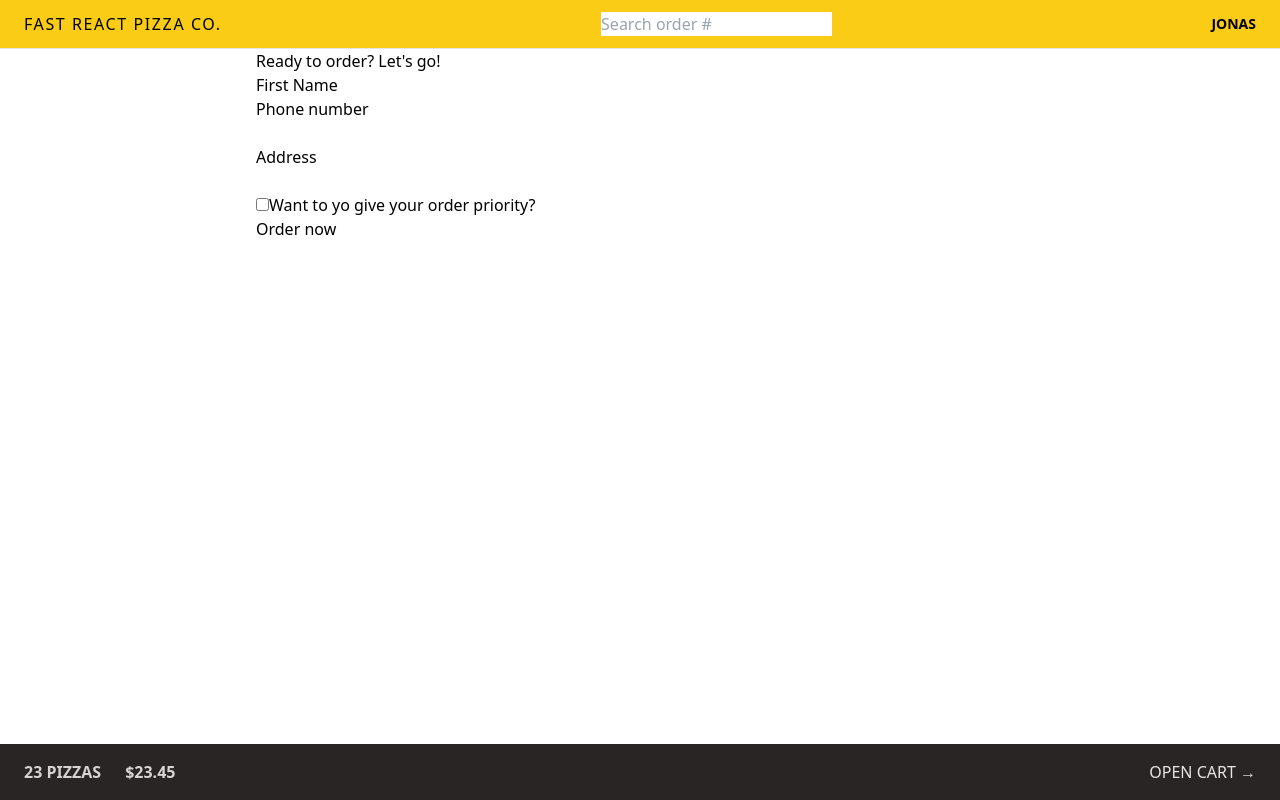
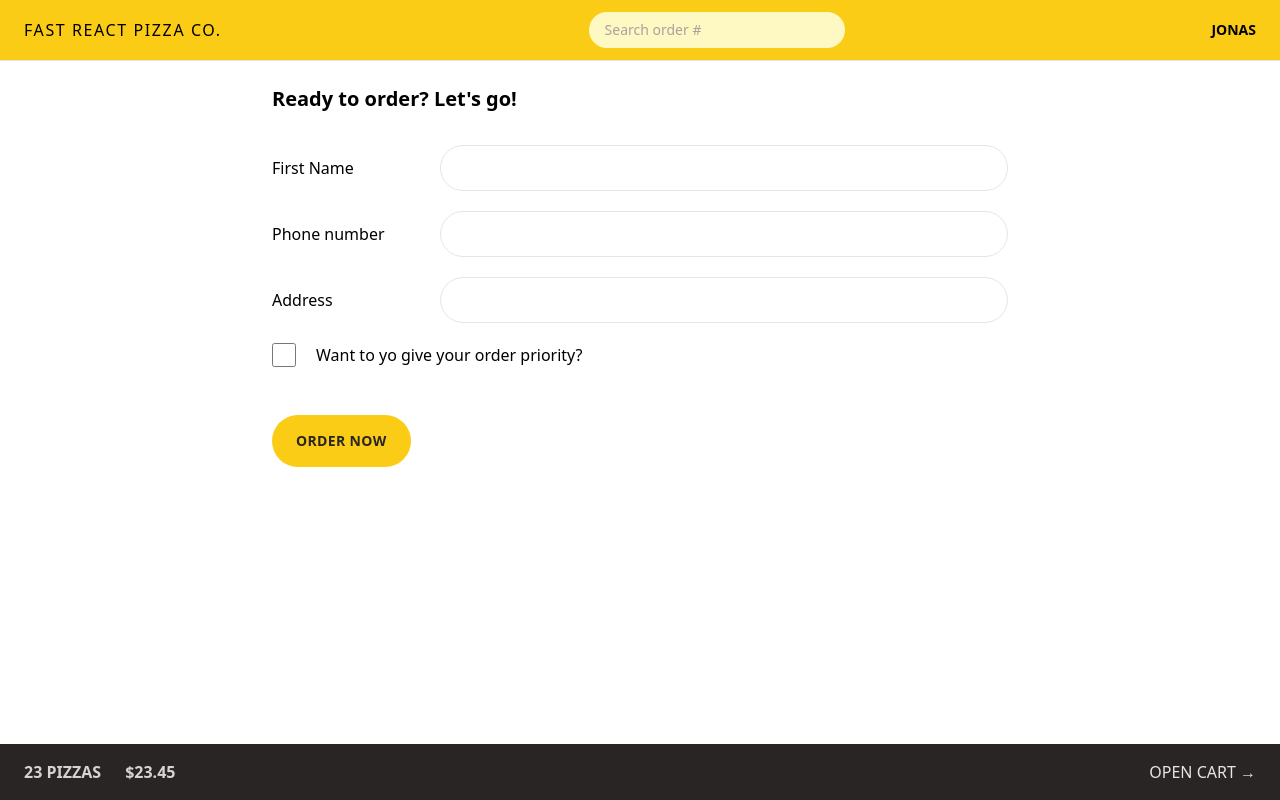
Before and after one commit to GeorgiGeorgievTsankov/react-pizza-app, a React (Vite) app: page /order/new in a window 1280 px wide. Built offline with nearby package versions, Linux system fonts and the light colour scheme.

Commit message:
updated-design

```diff
--- a/src/Features/cart/Cart.jsx
+++ b/src/Features/cart/Cart.jsx
@@ -1,5 +1,8 @@
 import React from 'react';
 import { Link } from 'react-router-dom';
+import LinkButton from '../../ui/LinkButton';
+import Button from '../../ui/Button';
+import CartItem from './CartItem';
 
 const fakeCart = [
   {
@@ -29,14 +32,23 @@
   const cart = fakeCart;
 
   return (
-    <div>
-      <Link to="/menu">&larr; Back to menu</Link>
+    <div className="px-4 py-3">
+      <LinkButton to="/menu">&larr; Back to menu</LinkButton>
 
-      <h2>Your cart, %NAME%</h2>
+      <h2 className="mt-7 text-xl font-semibold">Your cart, %NAME%</h2>
 
-      <div>
-        <Link to="/order/new">Order pizzas</Link>
-        <button>Clear cart</button>
+      <ul className="mt-3 divide-y divide-stone-200 border-b">
+        {cart.map((item) => (
+          <CartItem item={item} key={item.key} />
+        ))}
+      </ul>
+
+      <div className="mt-6 space-x-2">
+        <Button to="/order/new" type="primary">
+          Order pizzas
+        </Button>
+
+        <Button type="secondary">Clear cart</Button>
       </div>
     </div>
   );
--- a/src/Features/cart/CartItem.jsx
+++ b/src/Features/cart/CartItem.jsx
@@ -1,13 +1,17 @@
+import Button from '../../ui/Button';
+import { formatCurrency } from '../../utils/helpers';
+
 function CartItem({ item }) {
   const { pizzaId, name, quantity, totalPrice } = item;
 
   return (
-    <li>
-      <p>
+    <li className="py-3 sm:flex sm:items-center sm:justify-between">
+      <p className="mb-1 sm:mb-0">
         {quantity}&times; {name}
       </p>
-      <div>
-        <p>{formatCurrency(totalPrice)}</p>
+      <div className="flex items-center justify-between sm:gap-6">
+        <p className="text-sm font-bold">{formatCurrency(totalPrice)}</p>
+        <Button type="small">Delete</Button>
       </div>
     </li>
   );
--- a/src/Features/order/CreateOrder.jsx
+++ b/src/Features/order/CreateOrder.jsx
@@ -1,6 +1,7 @@
 import React from "react";
 import { createOrder } from "../../services/apiRestaurant";
 import { Form, redirect, useActionData, useNavigation } from "react-router-dom";
+import Button from "../../ui/Button";
 
 // https://uibakery.io/regex-library/phone-number
 const isValidPhone = (str) =>
@@ -42,47 +43,59 @@
   const cart = fakeCart;
 
   return (
-    <div>
-      <h2>Ready to order? Let's go!</h2>
+    <div className="px-4 py-6">
+      <h2 className="mb-8 text-xl font-semibold">Ready to order? Let's go!</h2>
 
       {/* <Form method="POST" action="/order/new"> */}
       <Form method="POST">
-        <div>
-          <label>First Name</label>
-          <input type="text" name="customer" required />
+        <div className="mb-5 flex flex-col gap-2 sm:flex-row sm:items-center">
+          <label className="sm:basis-40">First Name</label>
+          <input className="input grow" type="text" name="customer" required />
         </div>
 
-        <div>
-          <label>Phone number</label>
-          <div>
-            <input type="tel" name="phone" required />
-          </div>
-          {formErrors?.phone && <p>{ formErrors.phone }</p>}
-        </div>
-
-        <div>
-          <label>Address</label>
-          <div>
-            <input type="text" name="address" required />
+        <div className="mb-5 flex flex-col gap-2 sm:flex-row sm:items-center">
+          <label className="sm:basis-40">Phone number</label>
+          <div className="grow">
+            <input className="input w-full" type="tel" name="phone" required />
+            {formErrors?.phone && (
+              <p className="mt-2 rounded-md bg-red-100 p-2 text-xs text-red-700">
+                {formErrors.phone}
+              </p>
+            )}
           </div>
         </div>
 
-        <div>
+        <div className="mb-5 flex flex-col gap-2 sm:flex-row sm:items-center">
+          <label className="sm:basis-40">Address</label>
+          <div className="grow">
+            <input
+              className="input w-full"
+              type="text"
+              name="address"
+              required
+            />
+          </div>
+        </div>
+
+        <div className="mb-12 flex items-center gap-5">
           <input
+            className="h-6 w-6 accent-yellow-400 focus:outline-none focus:ring focus:ring-yellow-400 focus:ring-offset-2"
             type="checkbox"
             name="priority"
             id="priority"
             // value={withPriority}
             // onChange={(e) => setWithPriority(e.target.checked)}
           />
-          <label htmlFor="priority">Want to yo give your order priority?</label>
+          <label htmlFor="priority" className="font-medium">
+            Want to yo give your order priority?
+          </label>
         </div>
 
         <div>
           <input type="hidden" name="cart" value={JSON.stringify(cart)} />
-          <button disabled={isSubmitting}>
-            {isSubmitting ? "Placing order..." : "Order now"}
-          </button>
+          <Button disabled={isSubmitting} type="primary">
+            {isSubmitting ? 'Placing order....' : 'Order now'}
+          </Button>
         </div>
       </Form>
     </div>
--- a/src/Features/order/Order.jsx
+++ b/src/Features/order/Order.jsx
@@ -28,29 +28,51 @@
   const deliveryIn = calcMinutesLeft(estimatedDelivery);
 
   return (
-    <div>
-      <div>
-        <h2>Status</h2>
+    <div className="space-y-8 px-4 py-6">
+      <div className="flex flex-wrap items-center justify-between gap-2">
+        <h2 className="text-xl font-semibold">Order #{id} status</h2>
 
-        <div>
-          {priority && <span>Priority</span>}
-          <span>{status} order</span>
+        <div className="space-x-2">
+          {priority && (
+            <span className="rounded-full bg-red-500 px-3 py-1 text-sm font-semibold uppercase tracking-wide text-red-50">
+              Priority
+            </span>
+          )}
+          <span className="rounded-full bg-green-500 px-3 py-1 text-sm font-semibold uppercase tracking-wide text-green-50">
+            {status} order
+          </span>
         </div>
       </div>
 
-      <div>
-        <p>
+      <div className="flex flex-wrap items-center justify-between gap-2 bg-stone-200 px-6 py-5">
+        <p className="font-medium">
           {deliveryIn >= 0
             ? `Only ${calcMinutesLeft(estimatedDelivery)} minutes left 😃`
-            : "Order should have arrived"}
+            : 'Order should have arrived'}
         </p>
-        <p>(Estimated delivery: {formatDate(estimatedDelivery)})</p>
+        <p className="text-xs text-stone-500">
+          (Estimated delivery: {formatDate(estimatedDelivery)})
+        </p>
       </div>
 
-      <div>
-        <p>Price pizza: {formatCurrency(orderPrice)}</p>
-        {priority && <p>Price priority: {formatCurrency(priorityPrice)}</p>}
-        <p>To pay on delivery: {formatCurrency(orderPrice + priorityPrice)}</p>
+      <ul className="dive-stone-200 divide-y border-b border-t">
+        {cart.map((item) => (
+          <OrderItem item={item} key={item.id} />
+        ))}
+      </ul>
+
+      <div className="space-y-2 bg-stone-200 px-6 py-5">
+        <p className="text-sm font-medium text-stone-600">
+          Price pizza: {formatCurrency(orderPrice)}
+        </p>
+        {priority && (
+          <p className="text-sm font-medium text-stone-600">
+            Price priority: {formatCurrency(priorityPrice)}
+          </p>
+        )}
+        <p className="font-bold">
+          To pay on delivery: {formatCurrency(orderPrice + priorityPrice)}
+        </p>
       </div>
     </div>
   );
--- a/src/Features/order/OrderItem.jsx
+++ b/src/Features/order/OrderItem.jsx
@@ -1,15 +1,15 @@
-import { formatCurrency } from "../../utils/helpers";
+import { formatCurrency } from '../../utils/helpers';
 
 function OrderItem({ item, isLoadingIngredients, ingredients }) {
   const { quantity, name, totalPrice } = item;
 
   return (
-    <li>
-      <div>
+    <li className="py-3">
+      <div className="flex items-center justify-between gap-4 text-sm">
         <p>
-          <span>{quantity}&times;</span> {name}
+          <span className="font-bold">{quantity}&times;</span> {name}
         </p>
-        <p>{formatCurrency(totalPrice)}</p>
+        <p className="font-bold">{formatCurrency(totalPrice)}</p>
       </div>
     </li>
   );
--- a/src/Features/order/SearchOrder.jsx
+++ b/src/Features/order/SearchOrder.jsx
@@ -1,17 +1,16 @@
 import React from "react";
-import { useState } from "react";
-import { useNavigate } from "react-router-dom";
+import { useState } from 'react';
+import { useNavigate } from 'react-router-dom';
 
 function SearchOrder() {
-  const [query, setQuery] = useState("");
-
+  const [query, setQuery] = useState('');
   const navigate = useNavigate();
 
   function handleSubmit(e) {
     e.preventDefault();
     if (!query) return;
     navigate(`/order/${query}`);
-    setQuery("");
+    setQuery('');
   }
 
   return (
@@ -20,6 +19,7 @@
         placeholder="Search order #"
         value={query}
         onChange={(e) => setQuery(e.target.value)}
+        className="w-28 rounded-full bg-yellow-100 px-4 py-2 text-sm transition-all duration-300 placeholder:text-stone-400 focus:outline-none focus:ring focus:ring-yellow-500 focus:ring-opacity-50 sm:w-64 sm:focus:w-72"
       />
     </form>
   );
--- a/src/Features/user/CreateUser.jsx
+++ b/src/Features/user/CreateUser.jsx
@@ -19,7 +19,7 @@
         placeholder="Your full name"
         value={username}
         onChange={(e) => setUsername(e.target.value)}
-        className="input mb-8 w-72"
+        className="input mb-8 w-72 bg-gray-200"
       />
 
       {username !== '' && (
--- a/src/index.css
+++ b/src/index.css
@@ -2,25 +2,16 @@
 @tailwind components;
 @tailwind utilities;
 
-/* body {
-  font-family: system-ui, -apple-system, BlinkMacSystemFont, 'Segoe UI', Roboto,
-    Oxygen, Ubuntu, Cantarell, 'Open Sans', 'Helvetica Neue', sans-serif;
-  background-color: #f7f7f7;
-  color: #444;
+@layer components {
+  .input {
+    @apply rounded-full border border-stone-200 px-4 py-2 text-sm transition-all duration-300 placeholder:text-stone-400 focus:outline-none focus:ring focus:ring-yellow-400 md:px-6 md:py-3;
   }
-
-.layout {
-  display: grid;
-  grid-template-rows: auto 1fr auto;
-  gap: 32px;
-  height: 100dvh;
-} */
 
   /* https://dev.to/afif/i-made-100-css-loaders-for-your-next-project-4eje */
   .loader {
     width: 45px;
     aspect-ratio: 0.75;
-  --c: no-repeat linear-gradient(#333 0 0);
+    --c: no-repeat linear-gradient(theme(colors.stone.800) 0 0);
     background: var(--c) 0% 50%, var(--c) 50% 50%, var(--c) 100% 50%;
     background-size: 20% 50%;
     animation: loading 1s infinite linear;
@@ -40,3 +31,4 @@
       background-position: 0% 50%, 50% 50%, 100% 100%;
     }
   }
+}
```
Lines whose indentation alone changed are shown as unchanged.
